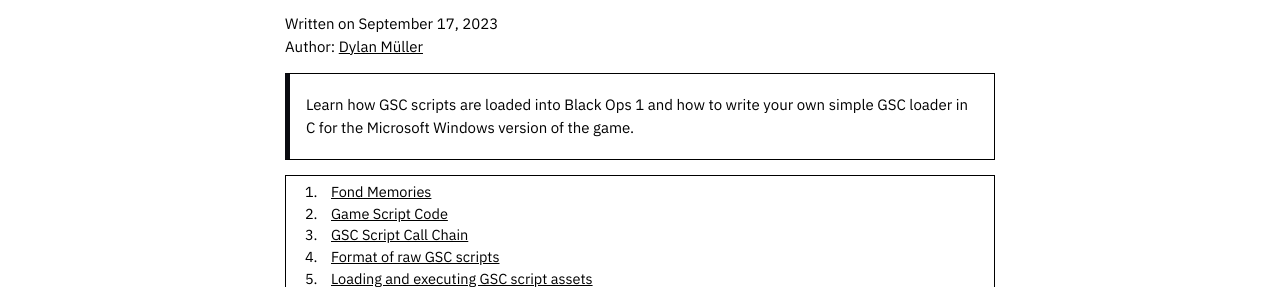
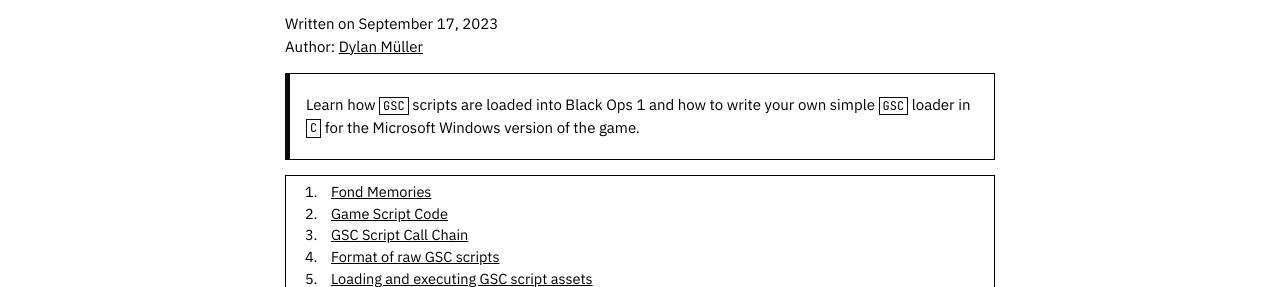
Before and after one commit to microstub/microstub.github.io, a Jekyll site: the page built from _posts/2023-09-17-gsctool.md, in a window 1280 px wide and 900 px high. Shown: the part 177-464 px from the top of the window. Built offline with Jekyll 4.4.1, drawn with Linux system fonts in a browser that asks for light colours; nearby versions of some CDN libraries; emoji names are drawn with the system emoji font.

```diff
--- a/_posts/2023-09-17-gsctool.md
+++ b/_posts/2023-09-17-gsctool.md
@@ -5,8 +5,8 @@ author: Dylan Müller
 author_url: https://linkedin.com/in/dylanmuller
 ---
 
-> Learn how GSC scripts are loaded into Black Ops 1 and how to write your own
-> simple GSC loader in C for the Microsoft Windows version of the game.
+> Learn how `GSC` scripts are loaded into Black Ops 1 and how to write your own
+> simple `GSC` loader in `C` for the Microsoft Windows version of the game.
 
 1. [Fond Memories](#fond-memories)
 2. [Game Script Code](#game-script-code)
```
